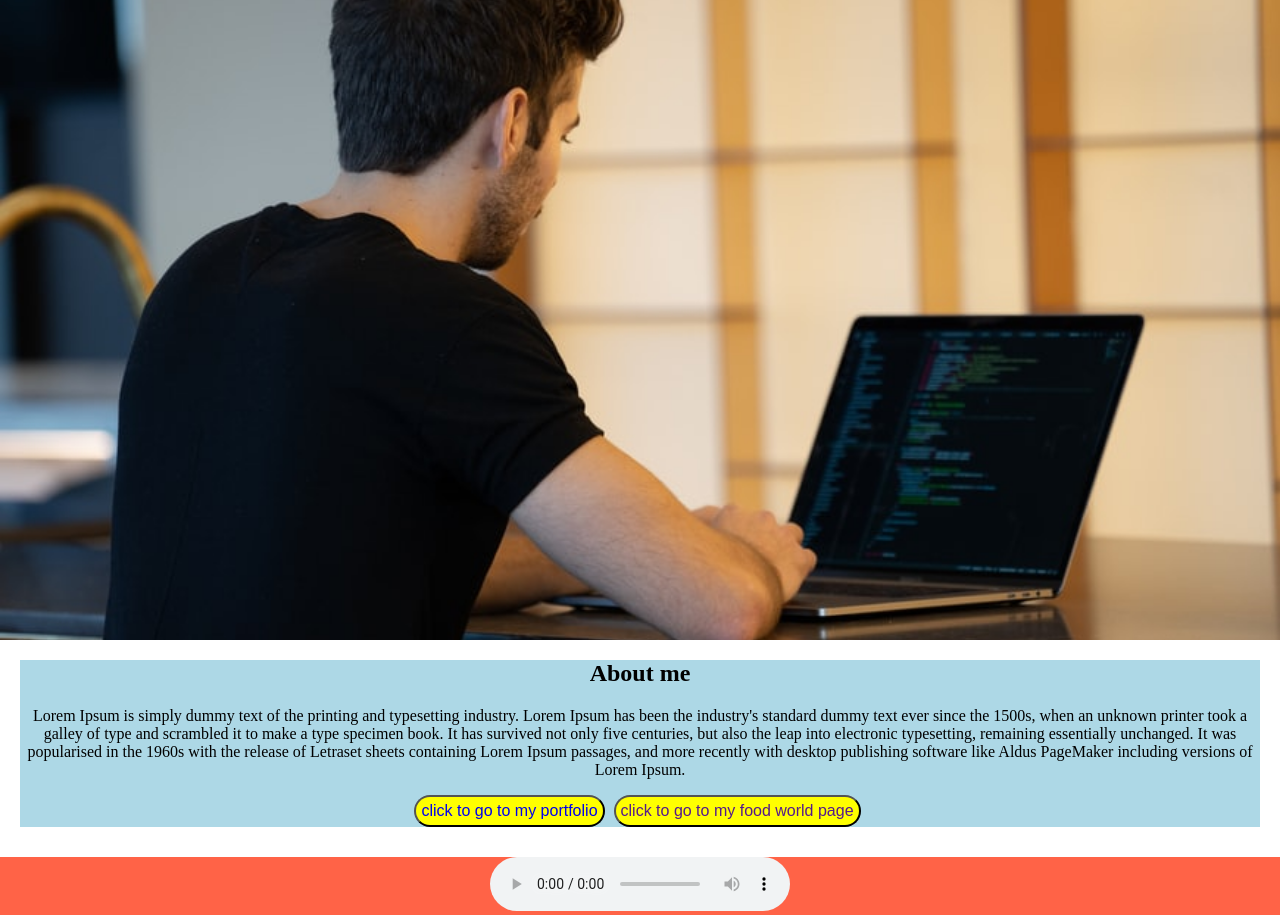
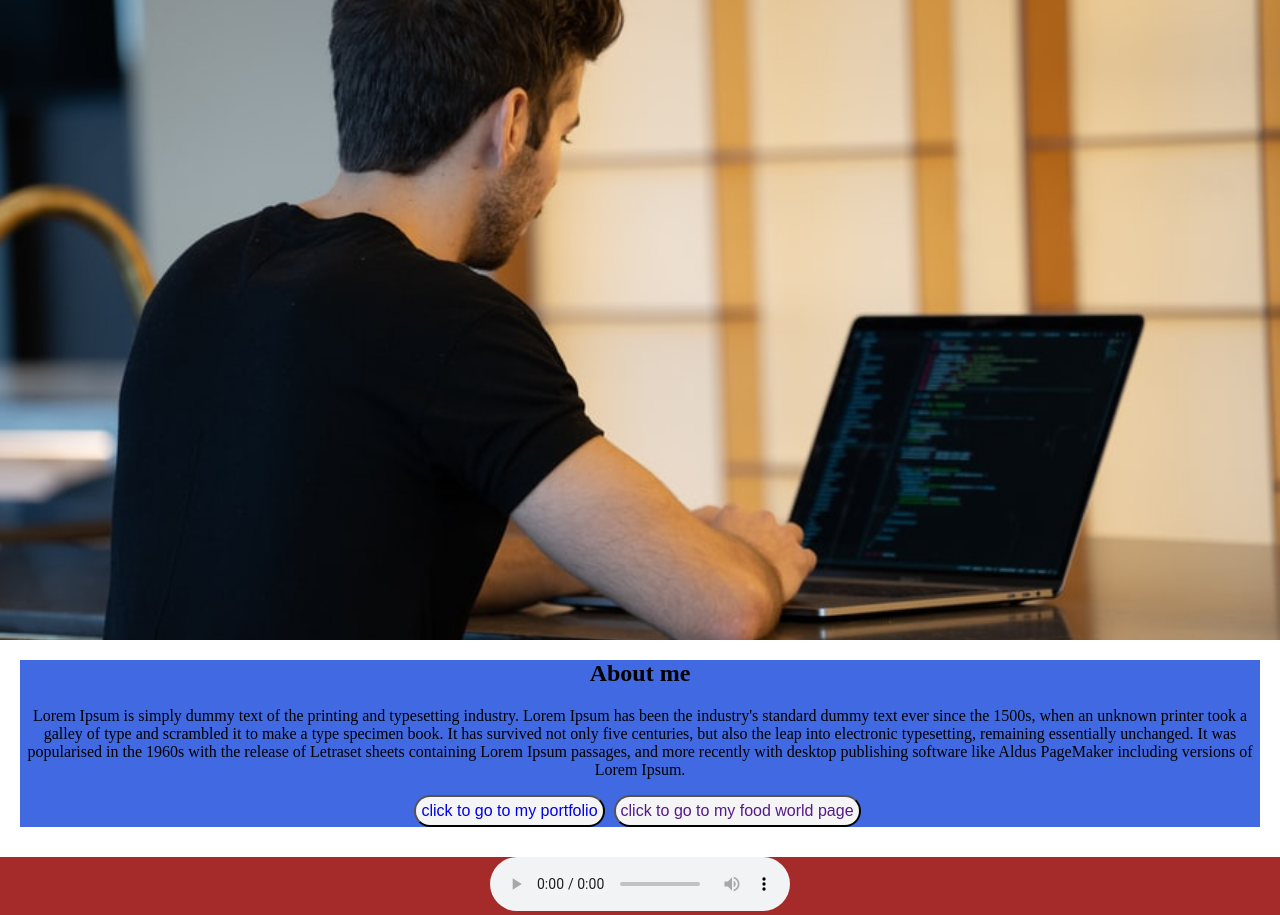
Before and after one commit to GarimaPawar/GarimaLandingpage, a plain HTML site: page index.html in a window 1280 px wide. Drawn offline with Linux system fonts and the light colour scheme.

Commit message:
Update index.html

```diff
--- a/index.html
+++ b/index.html
@@ -21,21 +21,21 @@
       #Au{
           text-align: center;
           margin-top: 30px;
-          background-color: tomato;
+          background-color: brown;
 
       }
       .section2{
           text-align: center;
           margin: 20px;
-          background-color: lightblue;
+          background-color: royalblue;
 
       }
       button{
           margin-right: 5px;
           font-size:medium;
-          color: red;
+          color:yellow;
           padding: 5px;
-          background-color: yellow;
+          background-color: whitesmoke;
           border-radius: 50px;
       }
       button:hover{
```
